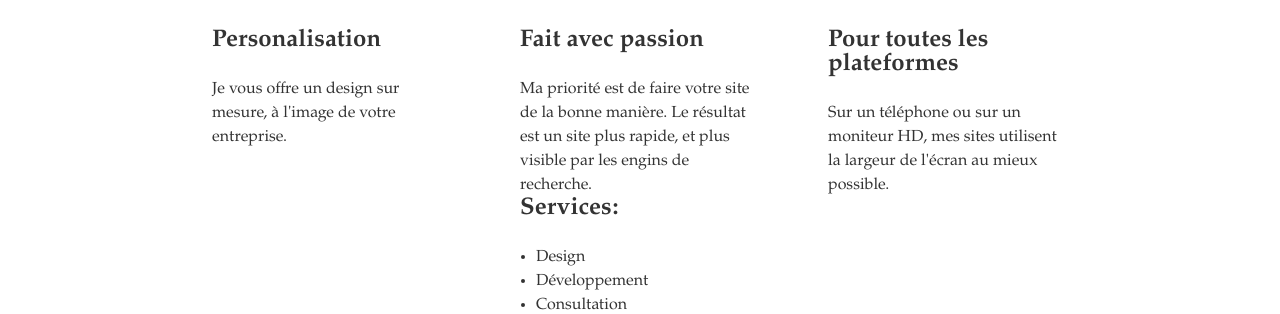
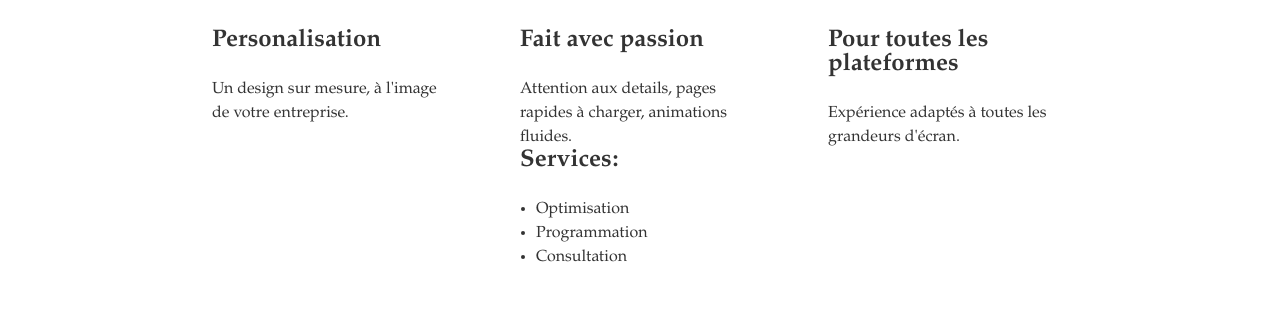
Before and after one commit to williammalo/williammalo.github.com, a plain HTML site: page fr.jade in a window 1280 px wide. Shown: the part 481-795 px from the top of the page. Drawn offline with nearby package versions, Linux system fonts and the light colour scheme; files that its build step writes are made by us from their sources; a web font is replaced by a local one.

Commit message:
changed copy

```diff
--- a/fr.jade
+++ b/fr.jade
@@ -20,21 +20,20 @@ address Contactez-moi:<br><a href="mailto:info@maloweb.com">info@maloweb.com</a>
 main
 	section
 		h2 Personalisation
-		p Je vous offre un design sur mesure, à l'image de votre entreprise.
+		p Un design sur mesure, à l'image de votre entreprise.
 	section
 		h2 Fait avec passion
-		p Ma priorité est de faire votre site de la bonne manière. Le résultat est un site plus rapide, et plus visible par les engins de recherche.
+		p Attention aux details, pages rapides à charger, animations fluides.
 	section
 		h2 Pour toutes les plateformes
-		p Sur un téléphone ou sur un moniteur HD, mes sites utilisent la largeur de l'écran au mieux possible.
+		p Expérience adaptés à toutes les grandeurs d'écran.
 
 	section
 		h2 Services:
 		ul
-			li Design
-			li Développement
+			li Optimisation
+			li Programmation
 			li Consultation
-			li Jeux <i>&amp;</i> applications
 
 
 aside
```
Also changed, not shown: en.jade (+4 -5 lines), en.html, fr.html.
